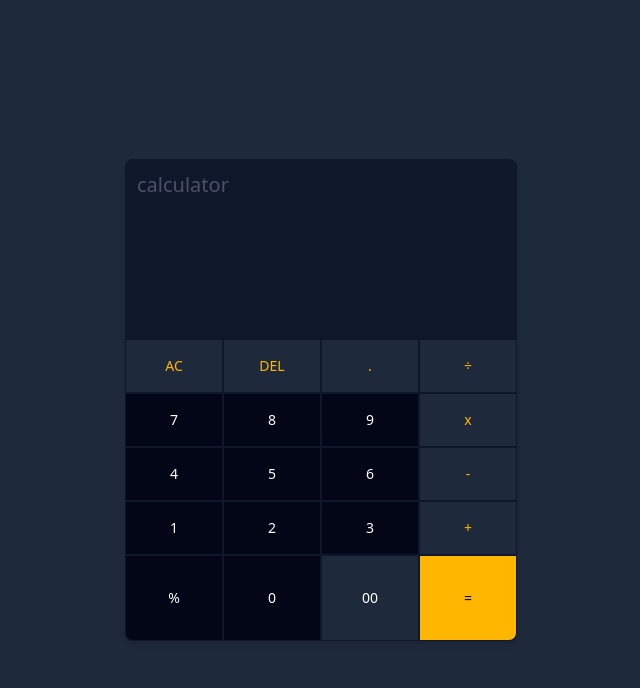
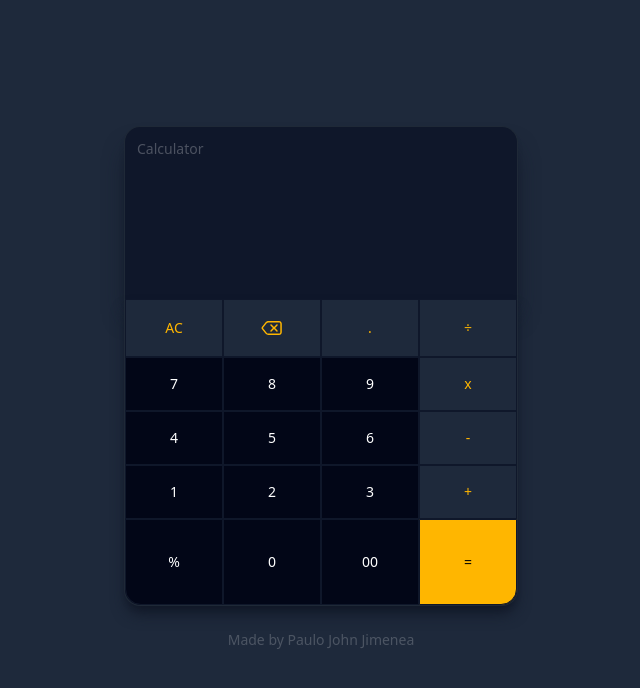
Before and after one commit to Pauu1o/ReactJS_Calculator, a React (Create React App) app in the folder main/: page / in a window 1280 px wide. Shown: the top 688 px of the page, without its empty margins (319-959 px from the left). Built offline with nearby package versions, Linux system fonts and the light colour scheme.

Commit message:
Update UI

```diff
--- a/main/src/App.js
+++ b/main/src/App.js
@@ -17,10 +17,10 @@ function App() {
   };
   return (
     <div className="bg-slate-800 min-h-screen w-screen flex justify-center items-center">
-      <div className="flex flex-col items-center w-40%">
-        <div className="bg-slate-900 shadow-md rounded-t-[.5rem] p-3 w-40%">
-          <div className="text-white text-left opacity-25 text-xl">
-            calculator
+      <div className="flex flex-col items-center w-40% ">
+        <div className="bg-slate-900  rounded-t-[1rem] p-3 w-40% shadow-xl shadow-gray-900 border-l-[.1px] border-r-[.1px] border-t-[.1px] border-gray-800">
+          <div className="text-white text-left opacity-25 text-sm">
+            Calculator
           </div>
           <div className="flex justify-center relative">
             <input
@@ -32,20 +32,39 @@ function App() {
           </div>
         </div>
 
-        <div className="bg-calcbot shadow-md w-full grid grid-cols-4 rounded-b-[0.5rem] text-white text-sm ">
+        <div className="bg-calcbot shadow-lg shadow-gray-900 w-full grid grid-cols-4 rounded-b-[1rem] text-white text-sm border-b-[.1px] border-l-[.1px] border-r-[.1px] border-gray-800 ">
           <button
             onClick={clearAll}
             type="button"
-            className="operator1 text-gold"
+            className="operator1 text-gold "
           >
             AC
           </button>
           <button
             onClick={deleteOne}
             type="button"
-            className="operator1 text-gold"
+            className="operator1 justify-center text-gold"
           >
-            DEL
+            <div className="flex justify-center">
+              <svg
+                width="24px"
+                height="24px"
+                viewBox="0 0 24 24"
+                fill="none"
+                xmlns="http://www.w3.org/2000/svg"
+              >
+                <path
+                  d="M10.4697 8.4696C10.7626 8.17671 11.2374 8.17671 11.5303 8.4696L14 10.9393L16.4697 8.46961C16.7626 8.17672 17.2374 8.17672 17.5303 8.46961C17.8232 8.7625 17.8232 9.23738 17.5303 9.53027L15.0607 11.9999L17.5303 14.4696C17.8232 14.7625 17.8232 15.2374 17.5303 15.5303C17.2374 15.8232 16.7626 15.8232 16.4697 15.5303L14 13.0606L11.5303 15.5303C11.2374 15.8232 10.7626 15.8232 10.4697 15.5303C10.1768 15.2374 10.1768 14.7625 10.4697 14.4696L12.9393 11.9999L10.4697 9.53026C10.1768 9.23737 10.1768 8.76249 10.4697 8.4696Z"
+                  fill="#FFB600"
+                />
+                <path
+                  fill-rule="evenodd"
+                  clip-rule="evenodd"
+                  d="M8.40595 4.94995C7.25488 4.94995 6.16757 5.47859 5.45665 6.38388L1.89515 10.9191C1.39693 11.5536 1.39693 12.4464 1.89515 13.0808L5.45665 17.616C6.16758 18.5213 7.25488 19.05 8.40595 19.05H19.0526C20.5714 19.05 21.8026 17.8187 21.8026 16.3V7.69995C21.8026 6.18117 20.5714 4.94995 19.0526 4.94995H8.40595ZM6.63637 7.31031C7.06292 6.76714 7.71531 6.44995 8.40595 6.44995H19.0526C19.743 6.44995 20.3026 7.0096 20.3026 7.69995V16.3C20.3026 16.9903 19.743 17.55 19.0526 17.55H8.40595C7.71531 17.55 7.06292 17.2328 6.63637 16.6896L3.07486 12.1544C3.00369 12.0637 3.00369 11.9362 3.07486 11.8455L6.63637 7.31031Z"
+                  fill="#FFB600"
+                />
+              </svg>
+            </div>
           </button>{" "}
           <button
             onClick={HandleClick}
@@ -162,7 +181,7 @@ function App() {
           <button
             onClick={HandleClick}
             type="button"
-            className="operator2 rounded-bl-[0.5rem]"
+            className="operator2 rounded-bl-[1rem]"
             id="%"
           >
             %
@@ -178,7 +197,7 @@ function App() {
           <button
             onClick={HandleClick}
             type="button"
-            className="operator1"
+            className="operator2"
             id="00"
           >
             00
@@ -186,11 +205,14 @@ function App() {
           <button
             onClick={calculate}
             type="button"
-            className="operator3 text-black rounded-br-[0.5rem] py-8"
+            className="operator3 text-black rounded-br-[1rem] py-8"
             id="="
           >
             =
           </button>
+        </div>
+        <div className="text-sm font-regular py-6 text-white opacity-20">
+          Made by Paulo John Jimenea
         </div>
       </div>
     </div>
```
Also changed, not shown: main/src/backspace-svgrepo-com.svg (added).
